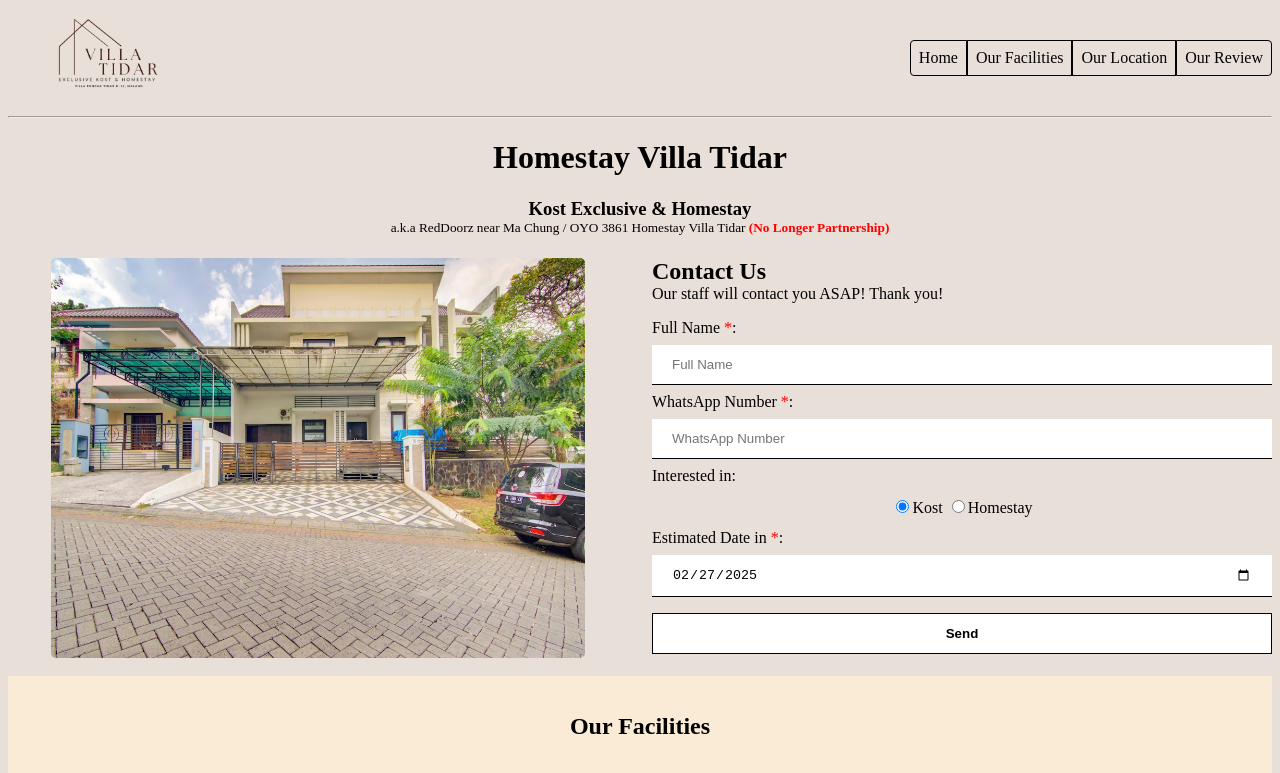
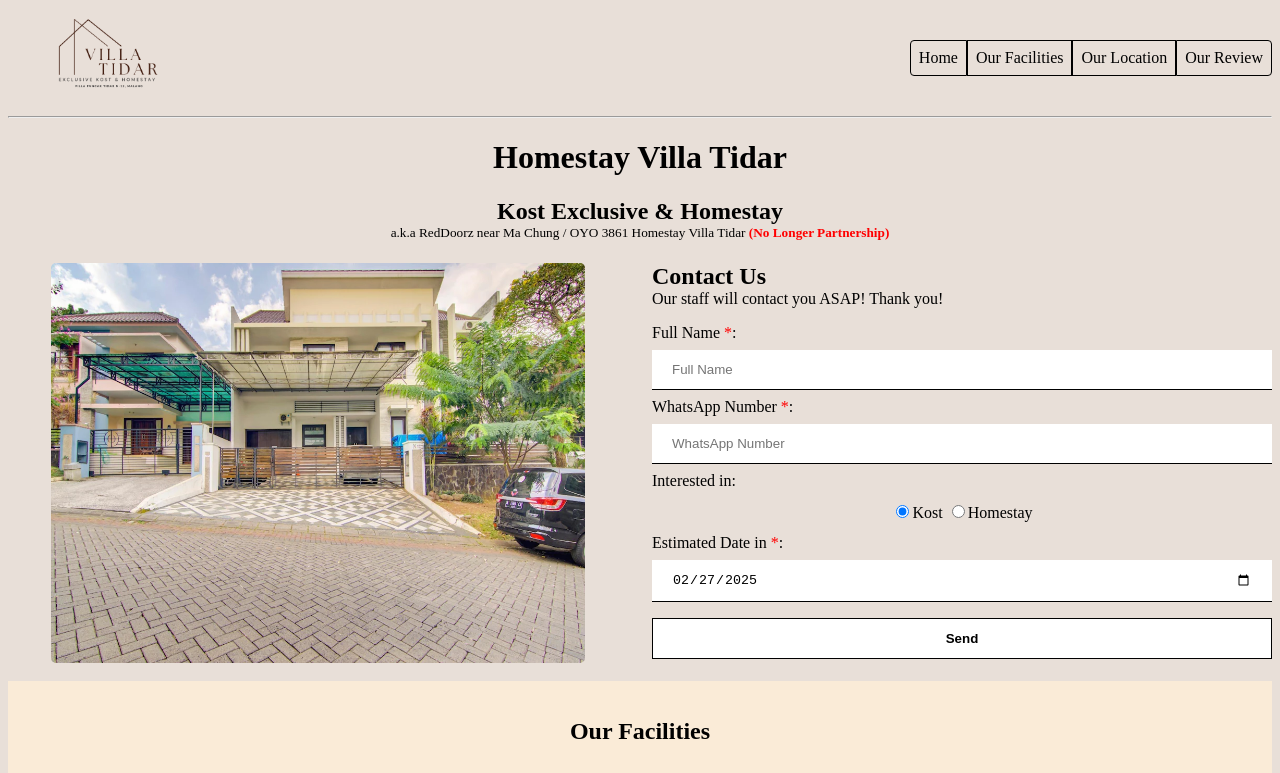
Before and after one commit to revou-fundamental-course/17-feb-25-Jejeovano, a plain HTML site: page index.html in a window 1280 px wide. Shown: the top 773 px of the page. Drawn offline with Linux system fonts and the light colour scheme.

Commit message:
change title size

```diff
--- a/css/style.css
+++ b/css/style.css
@@ -45,7 +45,7 @@ nav>a {
 main>header {
     text-align: center;
 }
-main>header>h3{
+main>header>h2{
     padding-bottom: 0;
     margin-bottom: 0;
 }
--- a/index.html
+++ b/index.html
@@ -30,7 +30,7 @@
     <main>
         <header>
             <h1>Homestay Villa Tidar</h1>
-            <h3>Kost Exclusive & Homestay</h3>
+            <h2>Kost Exclusive & Homestay</h2>
             <h5>a.k.a RedDoorz near Ma Chung / OYO 3861 Homestay Villa Tidar <a class="req">(No Longer Partnership)</a></h5>
         </header>
 
```
